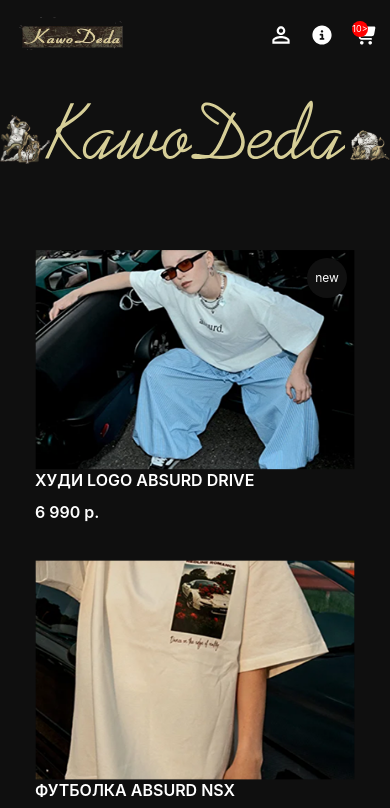
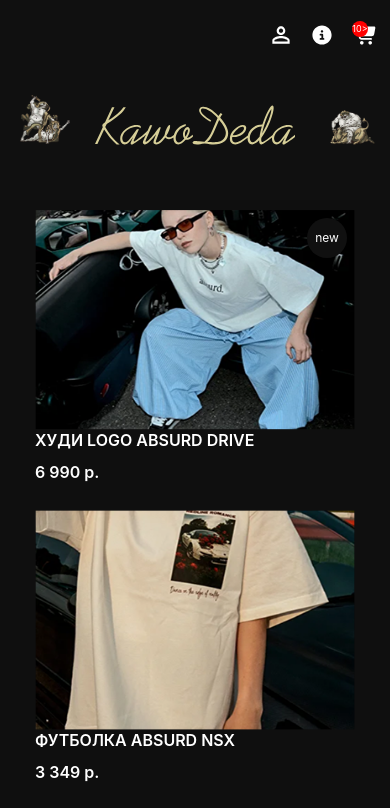
Before and after one commit to DanRaySS/kawodedaClient, a Next.js app: page / in a window 390 px wide. Shown: the top 808 px of the page. Built offline with nearby package versions, Linux system fonts and the light colour scheme.

Commit message:
fix main page

```diff
--- a/src/entities/Good/ui/Good.module.scss
+++ b/src/entities/Good/ui/Good.module.scss
@@ -94,8 +94,8 @@
   }
 
   @media (max-width: 380px) {
-    width: 280px;
-    height: 180px;
+    width: 220px;
+    height: 220px;
   }
 }
 
--- a/src/widgets/Banner/ui/Banner.module.scss
+++ b/src/widgets/Banner/ui/Banner.module.scss
@@ -2,49 +2,53 @@
   display: flex;
   justify-content: center;
   align-items: center;
-  padding: 70px 20px;
-  padding-top: 140px;
+  padding-top: 100px;
+  padding-left: 20px;
+  padding-right: 20px;
+  height: 270px;
   background-color: var(--secondary-color-1);
   position: relative;
 
-  @media (max-width: 700px) {
-    padding-top: 100px;
+  @media (max-width: 1200px) {
+    padding-top: 70px;
   }
 
-  @media (max-width: 500px) {
-    padding-top: 80px;
+  @media (max-width: 700px) {
+    height: 200px;
+    padding-top: 50px;
   }
 
   @media (max-width: 380px) {
+    height: 140px;
     padding-bottom: 0px;
   }
 
   &__img {
     z-index: var(--z-index-banner-image);
 
-    @media (max-width: 1200px) {
-      width: 800px;
-      height: 180px;
-    }
-
-    @media (max-width: 900px) {
+    @media (max-width: 1500px) {
       width: 600px;
       height: 150px;
     }
 
-    @media (max-width: 700px) {
+    @media (max-width: 1200px) {
+      width: 500px;
+      height: 130px;
+    }
+
+    @media (max-width: 900px) {
       width: 400px;
       height: 120px;
     }
 
-    @media (max-width: 500px) {
+    @media (max-width: 700px) {
       width: 300px;
       height: 100px;
     }
 
-    @media (max-width: 500px) {
-      width: 300px;
-      height: 100px;
+    @media (max-width: 550px) {
+      width: 200px;
+      height: 80px;
     }
 
     @media (max-width: 380px) {
--- a/src/widgets/Banner/ui/Banner.tsx
+++ b/src/widgets/Banner/ui/Banner.tsx
@@ -5,13 +5,12 @@ import cls from "./Banner.module.scss";
 interface IBannerProps {
   className?: string;
   backgroundColor?: string;
-  padding?: number;
 }
 
-export const Banner = ({ className, backgroundColor, padding }: IBannerProps) => {
+export const Banner = ({ className, backgroundColor }: IBannerProps) => {
   return (
-    <div className={classNames(cls.Banner, {}, [className])} style={{backgroundColor, padding}}>
-      <Image src="/kawodeda.svg" alt="Каводеда" width={1079} height={211} className={cls.Banner__img} priority/>
+    <div className={classNames(cls.Banner, {}, [className])} style={{backgroundColor}}>
+      <Image src="/kawodeda.svg" alt="Каводеда" width={800} height={180} className={cls.Banner__img} priority/>
     </div>
   );
 };
--- a/src/widgets/Footer/ui/Footer.module.scss
+++ b/src/widgets/Footer/ui/Footer.module.scss
@@ -2,19 +2,20 @@
   font: var(--font-regular);
   color: var(--secondary-color-1);
   display: flex;
-  height: 150px;
+  height: 100%;
   flex-direction: column;
+  justify-content: center;
+  align-items: center;
 
   &__container {
-    padding: 40px;
     display: flex;
     flex-direction: column;
-    background: url('/kawodeda.svg') no-repeat bottom;
-    background-size: 25%;
-
-    @media (max-width: 600px) {
-      background-size: 40%;
-    }
+    justify-content: center;
+    align-items: center;
+    background: url('/kawodeda.svg') no-repeat center top;
+    width: 200px;
+    transform: translateY(40%);
+    padding-bottom: 20px;
   }
 
   &__img {
@@ -33,7 +34,6 @@
   align-items: center;
   justify-content: center;
   column-gap: 20px;
-  margin-bottom: 5px;
 }
 
 .List {
--- a/src/widgets/Goods/ui/Goods.module.scss
+++ b/src/widgets/Goods/ui/Goods.module.scss
@@ -4,8 +4,21 @@
   background: var(--secondary-color-4);
   padding: 75px 50px 100px 50px;
 
-  @media (max-width: 700px) {
-    padding-top: 0;
+  @media (max-width: 1200px) {
+    padding-top: 50px;
+  }
+
+  @media (max-width: 900px) {
+    padding-top: 30px;
+  }
+
+  @media (max-width: 500px) {
+    padding: 10px;
+    padding-bottom: 100px;
+  }
+
+  @media (max-width: 380px) {
+    padding-bottom: 60px;
   }
 
   &__container {
@@ -20,26 +33,12 @@
     //С отступом в 10px
     max-width: 770px;
 
-    @media (max-width: 1500px) {
-      margin-top: 100px;
-    }
-
-    @media (max-width: 1200px) {
-      margin-top: 300px;
-    }
-
-    @media (max-width: 900px) {
-      margin-top: 180px;
-    }
-
-    @media (max-width: 700px) {
-      margin-top: 0px;
-      padding-top: 0px;
-
+    @media (max-width: 500px) {
+      row-gap: 80px;
     }
 
     @media (max-width: 380px) {
-      padding-top: 40px;
+      row-gap: 40px;
     }
   }
 
@@ -52,76 +51,92 @@
   }
 
   &::before {
-    width: 500px;
-    height: 500px;
-    top: 0px;
-    left: 0;
+    width: 240px;
+    height: 240px;
+    top: -200px;
+    left: 20px;
     background-image: url('/object1.png');
     z-index: var(--z-index-background);
 
     @media (max-width: 1500px) {
-      width: 400px;
-      height: 400px;
-      top: -60px;
+      width: 200px;
+      height: 200px;
+      top: -190px;
+    }
+
+    @media (max-width: 1200px) {
+      width: 160px;
+      height: 160px;
+      top: -180px;
     }
 
     @media (max-width: 900px) {
-      width: 300px;
-      height: 300px;
-      top: -60px;
+      width: 120px;
+      height: 120px;
+      top: -168px;
     }
 
     @media (max-width: 700px) {
-      top: -150px;
-      width: 60px;
-      height: 60px;
+      width: 80px;
+      height: 80px;
+      top: -120px;
     }
 
-    @media (max-width: 450px) {
-      top: -135px;
+    @media (max-width: 550px) {
       width: 50px;
       height: 50px;
+      top: -105px;
     }
 
     @media (max-width: 380px) {
-      top: -67px;
+      width: 35px;
+      height: 35px;
+      top: -63px;
     }
   }
 
   &::after {
-    width: 500px;
-    height: 410px;
-    top: 60px;
+    width: 280px;
+    height: 200px;
+    top: -180px;
     right: 0;
     background-image: url('/object2.png');
     z-index: var(--z-index-background);
 
     @media (max-width: 1500px) {
-      width: 400px;
-      height: 300px;
-      top: 0px;
+      width: 240px;
+      height: 160px;
+      top: -160px;
+    }
+
+    @media (max-width: 1200px) {
+      width: 180px;
+      height: 120px;
+      top: -150px;
     }
 
     @media (max-width: 900px) {
-      width: 350px;
-      height: 240px;
-      top: 0;
+      width: 130px;
+      height: 90px;
+      top: -140px;
     }
 
     @media (max-width: 700px) {
-      top: -130px;
-      width: 50px;
-      height: 40px;
+      width: 90px;
+      height: 60px;
+      top: -100px;
     }
 
-    @media (max-width: 450px) {
-      top: -120px;
-      width: 40px;
+    @media (max-width: 550px) {
+      width: 60px;
       height: 35px;
+      top: -90px;
     }
 
     @media (max-width: 380px) {
-      top: -49px;
+      width: 50px;
+      height: 25px;
+      top: -53px;
     }
   }
 }
--- a/src/widgets/Header/ui/Header.module.scss
+++ b/src/widgets/Header/ui/Header.module.scss
@@ -108,28 +108,13 @@
   }
 }
 
-// width={width > 700 ? 220 : width > 500 ? 160 : 120} height={width > 700 ? 70 : width > 500 ? 50 : 40}
-.LogoWrapper {
-  display: flex;
-  align-items: center;
-  cursor: pointer;
-  position: relative;
-  width: 220px;
-  height: 70px;
-
-  @media (max-width: 700px) {
-    width: 160px;
-    height: 50px;
-  }
-
-  @media (max-width: 500px) {
-    width: 120px;
-    height: 40px;
-  }
-}
-
 .Link {
   position: relative;
   height: inherit;
   width: inherit;
 }
+
+.ExtraList {
+  display: flex;
+  margin-left: auto;
+}
--- a/src/widgets/Header/ui/Header.tsx
+++ b/src/widgets/Header/ui/Header.tsx
@@ -14,10 +14,6 @@ export const Header = ({ className }: IHeaderProps) => {
 
   return (
     <header className={classNames(cls.Header, {}, [className])}>
-      <Link className={cls.LogoWrapper} href={"/"}>
-          {/* Kawodeda */}
-          <Image src={"/title.png"} alt={"Каводеда Лого"} fill priority />
-      </Link>
       <ul role="list" className={classNames(cls.Header__list, cls.List, cls.SocialList)}>
         <li className={classNames(cls.List__item, cls.Youtube)}>
           <a href="https://www.youtube.com/@KawoDeda" target="_blank" rel="noopener" className={cls.Link}>
```
